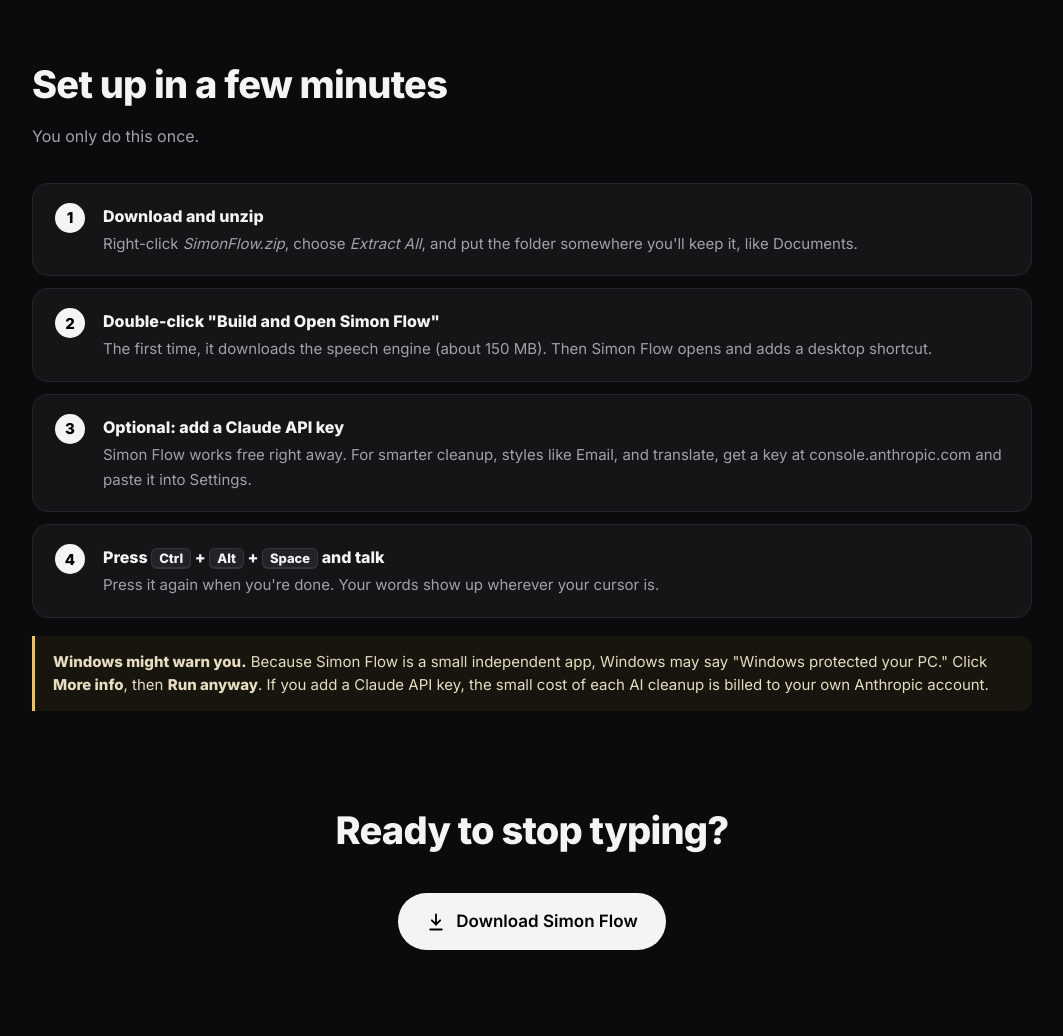
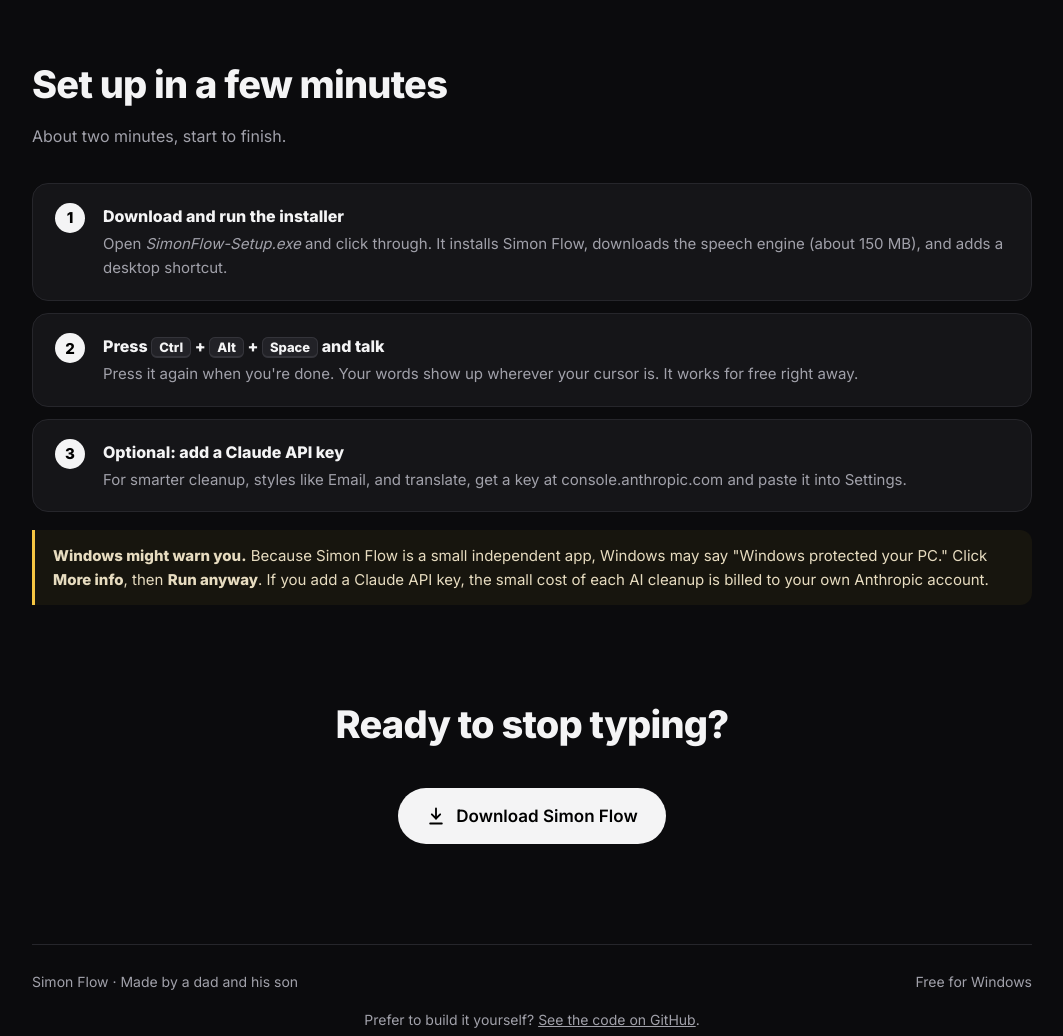
Before and after one commit to Simon-Margalit/simon-flow, a plain HTML site: page index.html in a window 1280 px wide. Shown: the part 1560-2596 px from the top of the page, without its empty margins (108-1171 px from the left). Drawn offline with Linux system fonts and the light colour scheme.

Commit message:
Update index.html

```diff
--- a/index.html
+++ b/index.html
@@ -115,7 +115,7 @@
     <div class="links">
       <a href="#features">Features</a>
       <a href="#setup">Set up</a>
-      <a href="SimonFlow.zip" download>Download</a>
+      <a href="https://github.com/Simon-Margalit/simon-flow/releases/latest/download/SimonFlow-Setup.exe">Download</a>
     </div>
   </nav>
 
@@ -124,7 +124,7 @@
     <h1>Talk. It types.</h1>
     <p class="lead">Press a key, say what you want, and Simon Flow types clean, polished text right where your cursor is. In any app.</p>
     <div class="cta">
-      <a class="btn" href="SimonFlow.zip" download>
+      <a class="btn" href="https://github.com/Simon-Margalit/simon-flow/releases/latest/download/SimonFlow-Setup.exe">
         <svg viewBox="0 0 24 24" fill="none" stroke="currentColor" stroke-width="2.2" stroke-linecap="round" stroke-linejoin="round"><path d="M12 3v12"/><path d="m7 10 5 5 5-5"/><path d="M5 21h14"/></svg>
         Download for Windows
       </a>
@@ -155,12 +155,11 @@
 
   <section id="setup">
     <h2>Set up in a few minutes</h2>
-    <p class="sub">You only do this once.</p>
+    <p class="sub">About two minutes, start to finish.</p>
     <ol class="steps">
-      <li><b>Download and unzip</b><span>Right-click <em>SimonFlow.zip</em>, choose <em>Extract All</em>, and put the folder somewhere you'll keep it, like Documents.</span></li>
-      <li><b>Double-click "Build and Open Simon Flow"</b><span>The first time, it downloads the speech engine (about 150 MB). Then Simon Flow opens and adds a desktop shortcut.</span></li>
-      <li><b>Optional: add a Claude API key</b><span>Simon Flow works free right away. For smarter cleanup, styles like Email, and translate, get a key at console.anthropic.com and paste it into Settings.</span></li>
-      <li><b>Press <kbd>Ctrl</kbd> + <kbd>Alt</kbd> + <kbd>Space</kbd> and talk</b><span>Press it again when you're done. Your words show up wherever your cursor is.</span></li>
+      <li><b>Download and run the installer</b><span>Open <em>SimonFlow-Setup.exe</em> and click through. It installs Simon Flow, downloads the speech engine (about 150 MB), and adds a desktop shortcut.</span></li>
+      <li><b>Press <kbd>Ctrl</kbd> + <kbd>Alt</kbd> + <kbd>Space</kbd> and talk</b><span>Press it again when you're done. Your words show up wherever your cursor is. It works for free right away.</span></li>
+      <li><b>Optional: add a Claude API key</b><span>For smarter cleanup, styles like Email, and translate, get a key at console.anthropic.com and paste it into Settings.</span></li>
     </ol>
     <div class="note"><b>Windows might warn you.</b> Because Simon Flow is a small independent app, Windows may say "Windows protected your PC." Click <b>More info</b>, then <b>Run anyway</b>. If you add a Claude API key, the small cost of each AI cleanup is billed to your own Anthropic account.</div>
   </section>
@@ -168,7 +167,7 @@
   <div class="final">
     <h2>Ready to stop typing?</h2>
     <div class="cta">
-      <a class="btn" href="SimonFlow.zip" download>
+      <a class="btn" href="https://github.com/Simon-Margalit/simon-flow/releases/latest/download/SimonFlow-Setup.exe">
         <svg viewBox="0 0 24 24" fill="none" stroke="currentColor" stroke-width="2.2" stroke-linecap="round" stroke-linejoin="round"><path d="M12 3v12"/><path d="m7 10 5 5 5-5"/><path d="M5 21h14"/></svg>
         Download Simon Flow
       </a>
@@ -179,6 +178,7 @@
     <span>Simon Flow · Made by a dad and his son</span>
     <span>Free for Windows</span>
   </footer>
+  <p class="small" style="text-align:center;margin:-24px 0 40px">Prefer to build it yourself? <a href="https://github.com/Simon-Margalit/simon-flow">See the code on GitHub</a>.</p>
 </div>
 
 <script>
```
